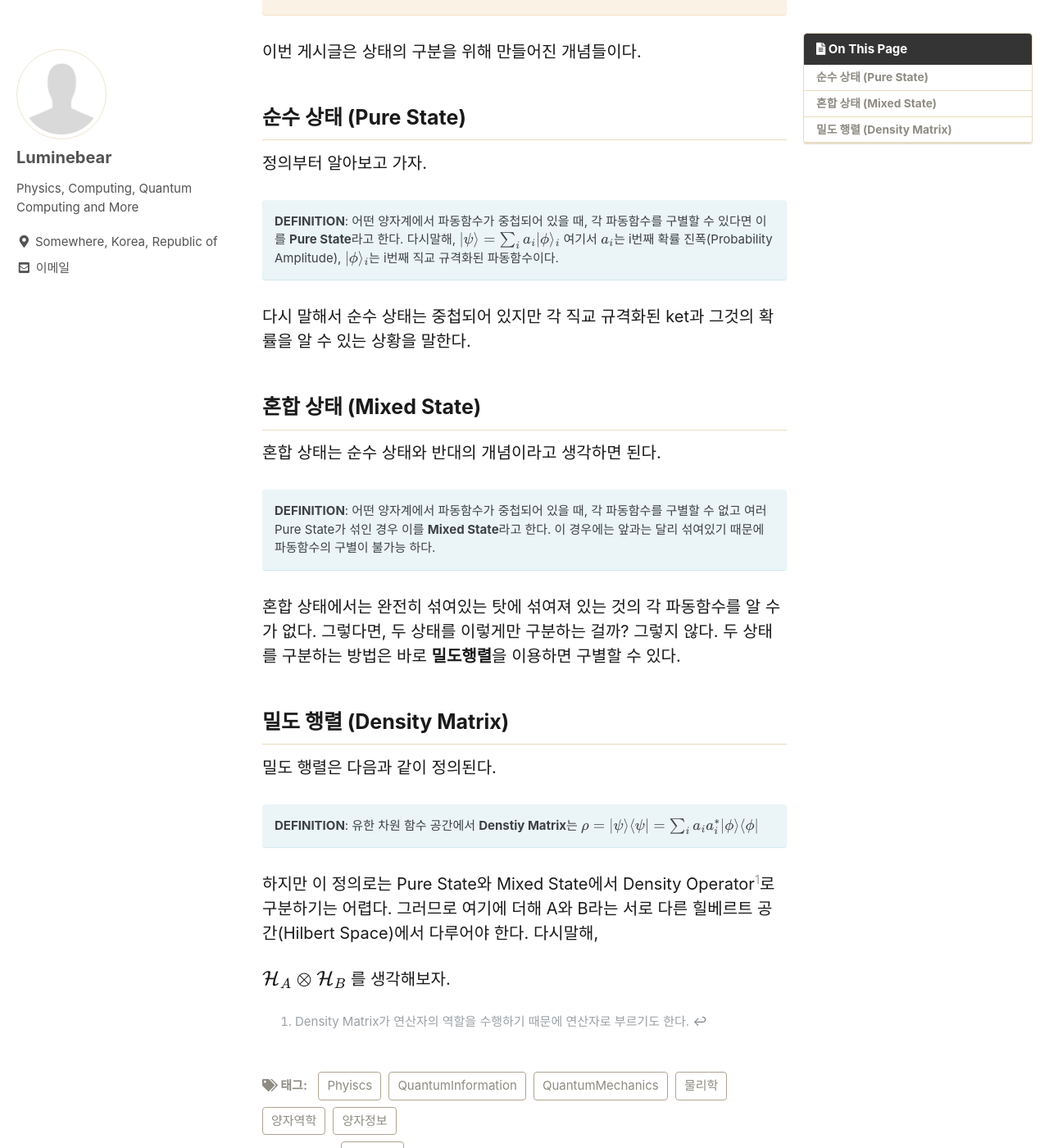
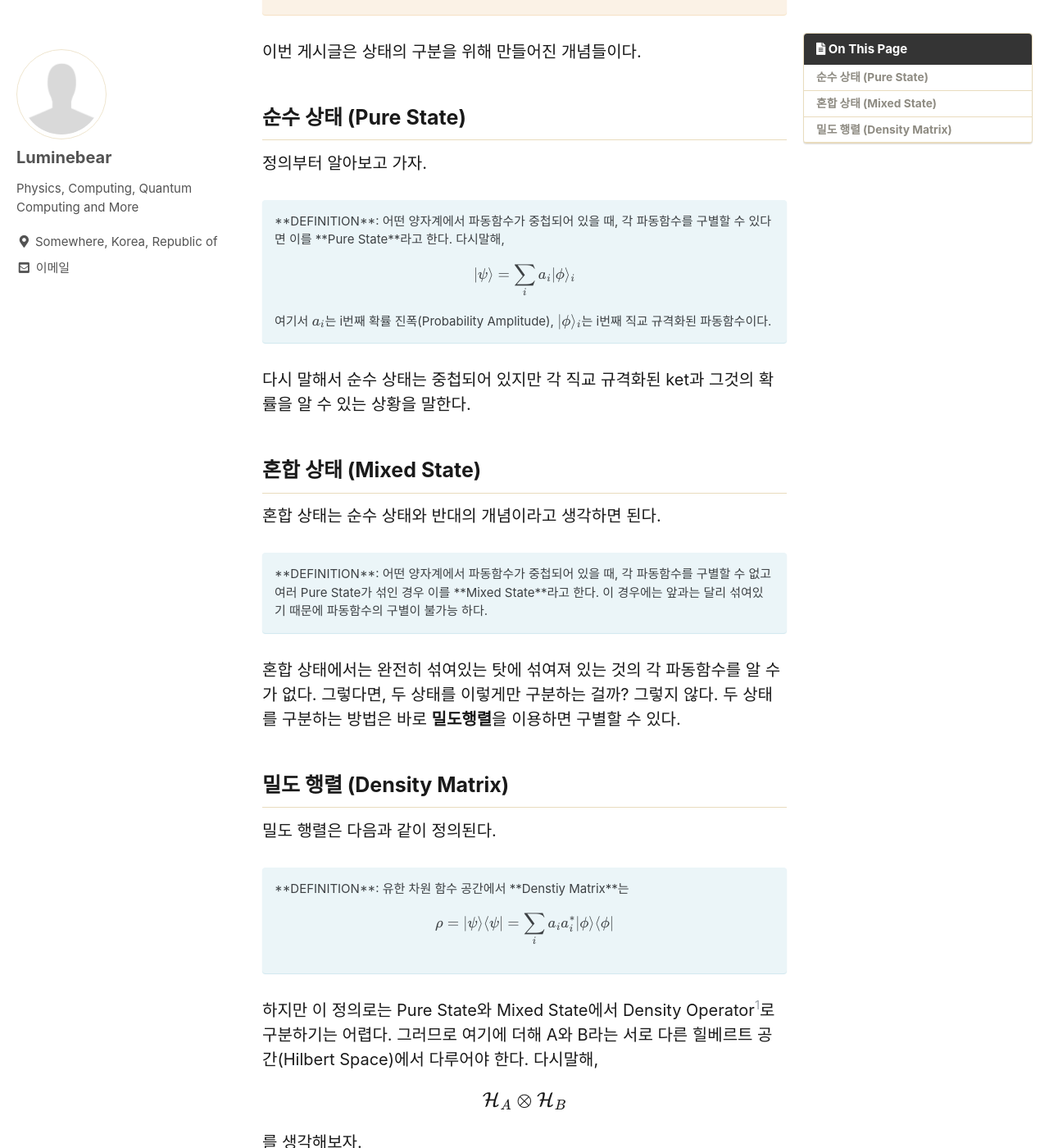
Before and after one commit to Luminebear/Luminebear.github.io, a Jekyll site: the page built from _posts/2021-01-05-PureandMixed.md, in a window 1280 px wide and 1400 px high, scrolled down 277 px. Shown: the whole window at 82% size. Built offline with Jekyll 4.4.1, drawn with Linux system fonts in a browser that asks for light colours; cached includes are drawn as plain includes; some web fonts are replaced; comment, search, counter and statistics services are not loaded.

Commit message:
fix post

```diff
--- a/_posts/2021-01-05-PureandMixed.md
+++ b/_posts/2021-01-05-PureandMixed.md
@@ -19,21 +19,25 @@ toc_sticky: true
 ## 순수 상태 (Pure State)
 정의부터 알아보고 가자.
 
+<p>
 **DEFINITION**: 어떤 양자계에서 파동함수가 중첩되어 있을 때, 각 파동함수를 구별할 수 있다면 이를 **Pure State**라고 한다. 다시말해,
+
 $$
 \vert \psi \rangle = \sum_i a_i\vert \phi \rangle_i
 $$
+
 여기서 $a_i$는 i번째 확률 진폭(Probability Amplitude), $\vert \phi \rangle_i$는 i번째 직교 규격화된 파동함수이다.
-{: .notice--info}
+</p>{: .notice--info}
 
 다시 말해서 순수 상태는 중첩되어 있지만 각 직교 규격화된 ket과 그것의 확률을 알 수 있는 상황을 말한다.
 
 ## 혼합 상태 (Mixed State)
 혼합 상태는 순수 상태와 반대의 개념이라고 생각하면 된다.
 
+<p>
 **DEFINITION**: 어떤 양자계에서 파동함수가 중첩되어 있을 때, 각 파동함수를 구별할 수 없고 여러 Pure State가 섞인 경우
 이를 **Mixed State**라고 한다. 이 경우에는 앞과는 달리 섞여있기 때문에 파동함수의 구별이 불가능 하다.
-{: .notice--info}
+</p>{: .notice--info}
 
 혼합 상태에서는 완전히 섞여있는 탓에 섞여져 있는 것의 각 파동함수를 알 수가 없다. 그렇다면, 두 상태를 이렇게만 구분하는 걸까?
 그렇지 않다. 두 상태를 구분하는 방법은 바로 **밀도행렬**을 이용하면 구별할 수 있다.
@@ -41,17 +45,21 @@ $$
 ## 밀도 행렬 (Density Matrix)
 밀도 행렬은 다음과 같이 정의된다.
 
+<p>
 **DEFINITION**: 유한 차원 함수 공간에서 **Denstiy Matrix**는
+
 $$
 \rho = \vert \psi \rangle \langle \psi \vert = \sum_i a_ia_i^*\vert\phi\rangle \langle\phi\vert
 $$
-{: .notice--info}
+
+</p>{: .notice--info}
 
 하지만 이 정의로는 Pure State와 Mixed State에서 Density Operator[^1]로 구분하기는 어렵다. 그러므로 여기에 더해 A와 B라는 서로 다른 힐베르트 공간(Hilbert Space)에서 다루어야 한다. 다시말해,
 
 $$
 \mathcal{H}_A\otimes\mathcal{H}_B
 $$
+
 를 생각해보자.
 
 [^1]: Density Matrix가 연산자의 역할을 수행하기 때문에 연산자로 부르기도 한다.
```
